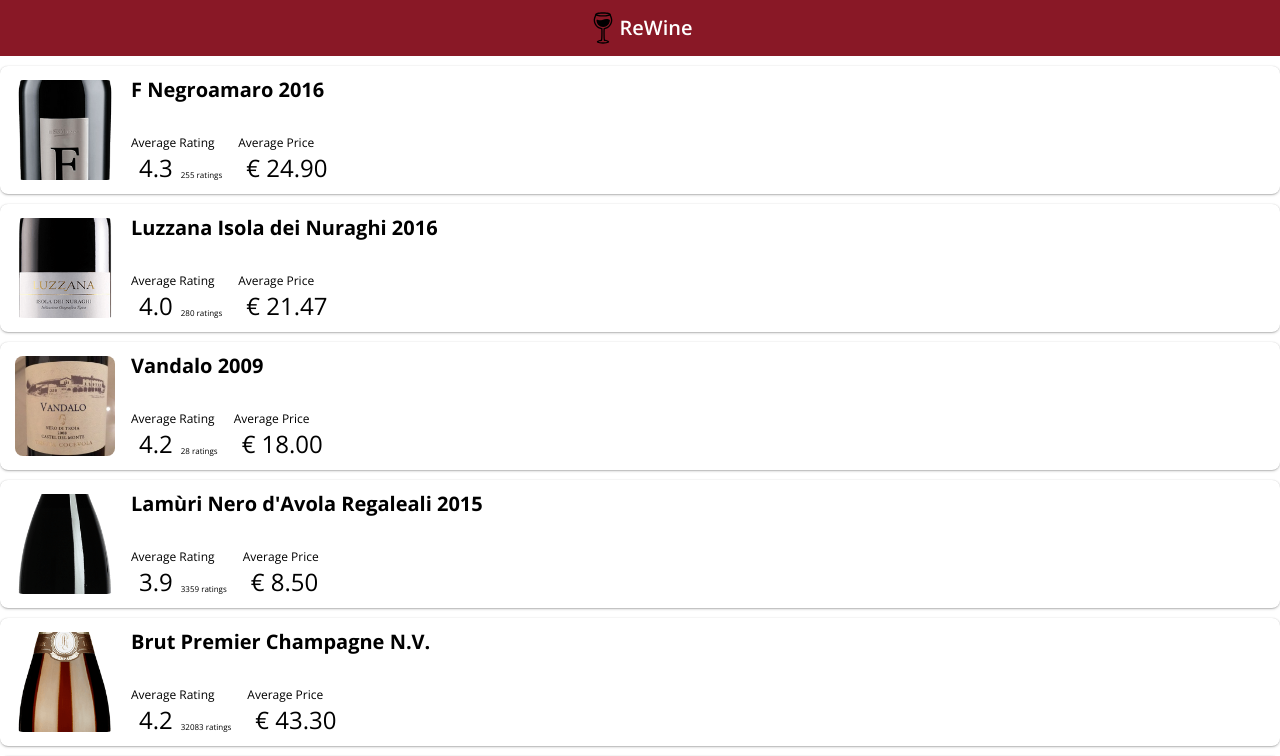
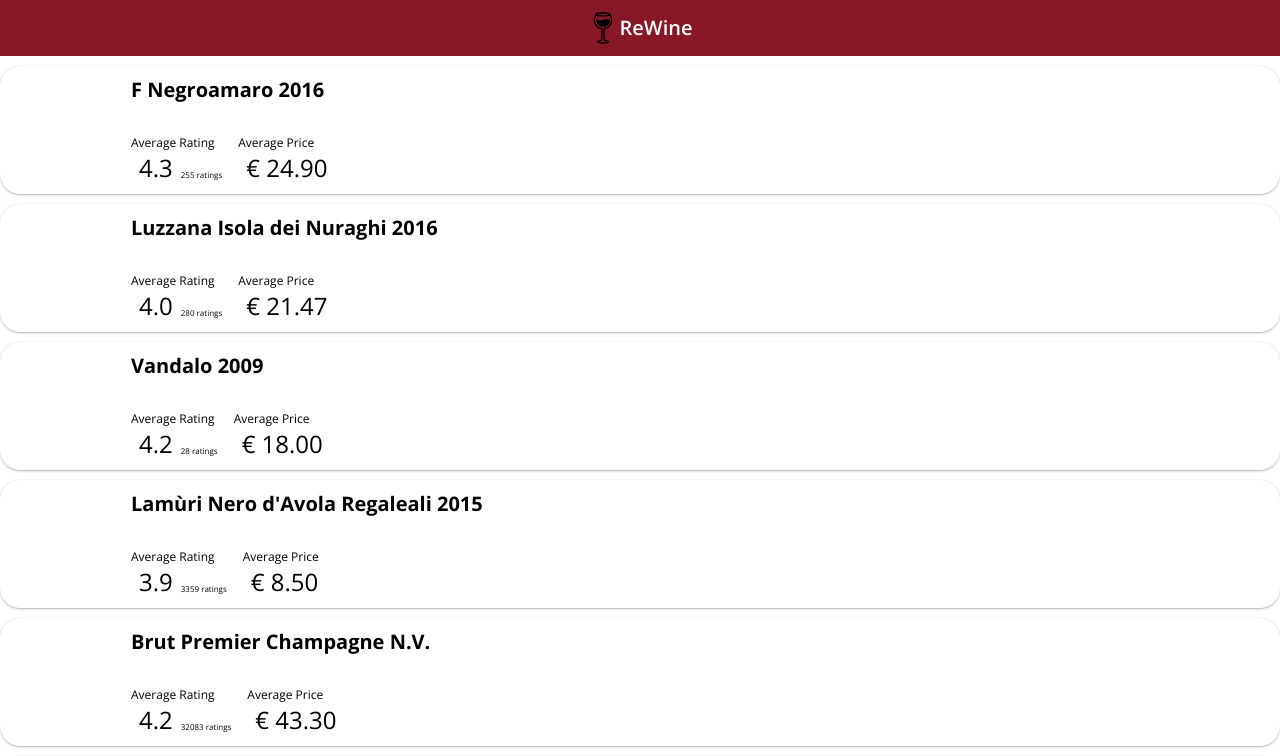
Before and after one commit to augustogiles/drink-rating, a React (Create React App) app: page /not-found in a window 1280 px wide. Shown: the top 756 px of the page. Built offline with nearby package versions, Linux system fonts and the light colour scheme.

Commit message:
some Item component adjusts

```diff
--- a/src/components/Item/index.js
+++ b/src/components/Item/index.js
@@ -3,8 +3,6 @@
 
 
 const Item = ( { wine, index, onClickForDetails } ) => {
-    console.log(index, onClickForDetails)
-
     function handleClick(e){
         e.preventDefault();
         onClickForDetails(index);
@@ -12,10 +10,9 @@
 
     return (
 
-        <SRowItem>
+        <SRowItem className="row-item">
             <div className="img-box">
-                <SFigure image={wine.src}/>
-                {/* <img alt="wine-min" className="wine-min" src={wine.src}/> */}
+                <SFigure image={wine.thumb} onClick={handleClick}/>
             </div>
             <div className="wine-desc">
                 <div className="title"><a href={`/wine/${index}`} onClick={handleClick}>{wine.name}</a></div>
--- a/src/components/Item/styles.js
+++ b/src/components/Item/styles.js
@@ -1,12 +1,12 @@
 import styled from 'styled-components'
 
-export const SRowItem = styled.div`
+export const SRowItem = styled.li`
     position: relative;
     display: flex;
     align-items: center;
     padding: 10px 15px;
     margin-top: 10px;
-    border-radius: 8px;
+    border-radius: 20px;
     flex-wrap: wrap;
     box-shadow: 0px 1px 3px 0px rgba(0,0,0,0.2),
                 0px 0px 1px 0px rgba(0,0,0,0.14),
@@ -20,6 +20,7 @@
          align-self: center;
          position: relative;
          width: 100%;
+         border-radius: 20px;
     }
     img {
         max-width: 100%;
@@ -94,6 +95,4 @@
     width: 100px;
     height: 100px;
     cursor: pointer;
-    // position: absolute;
-    border-radius: 8px;
 `
```
